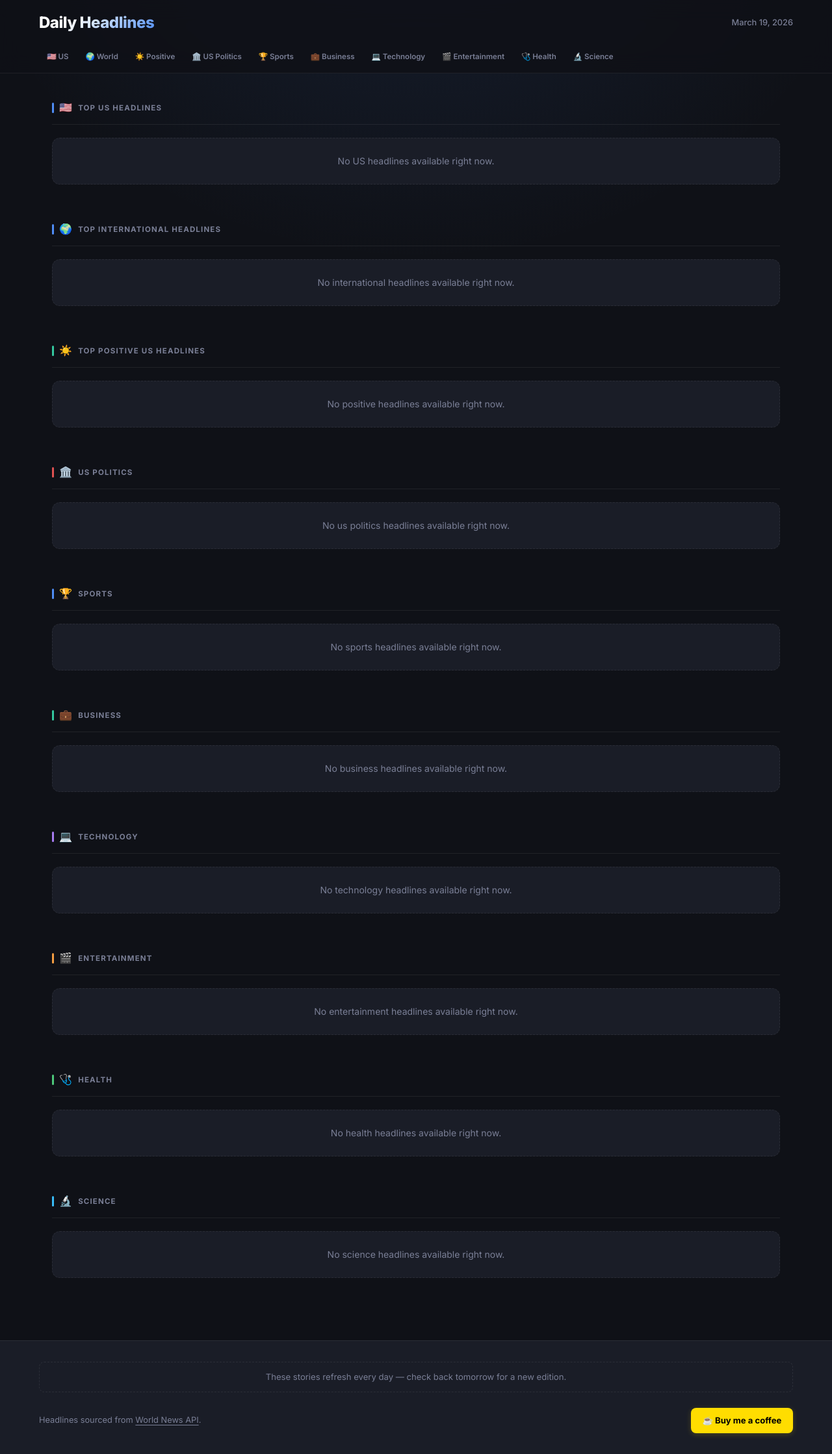
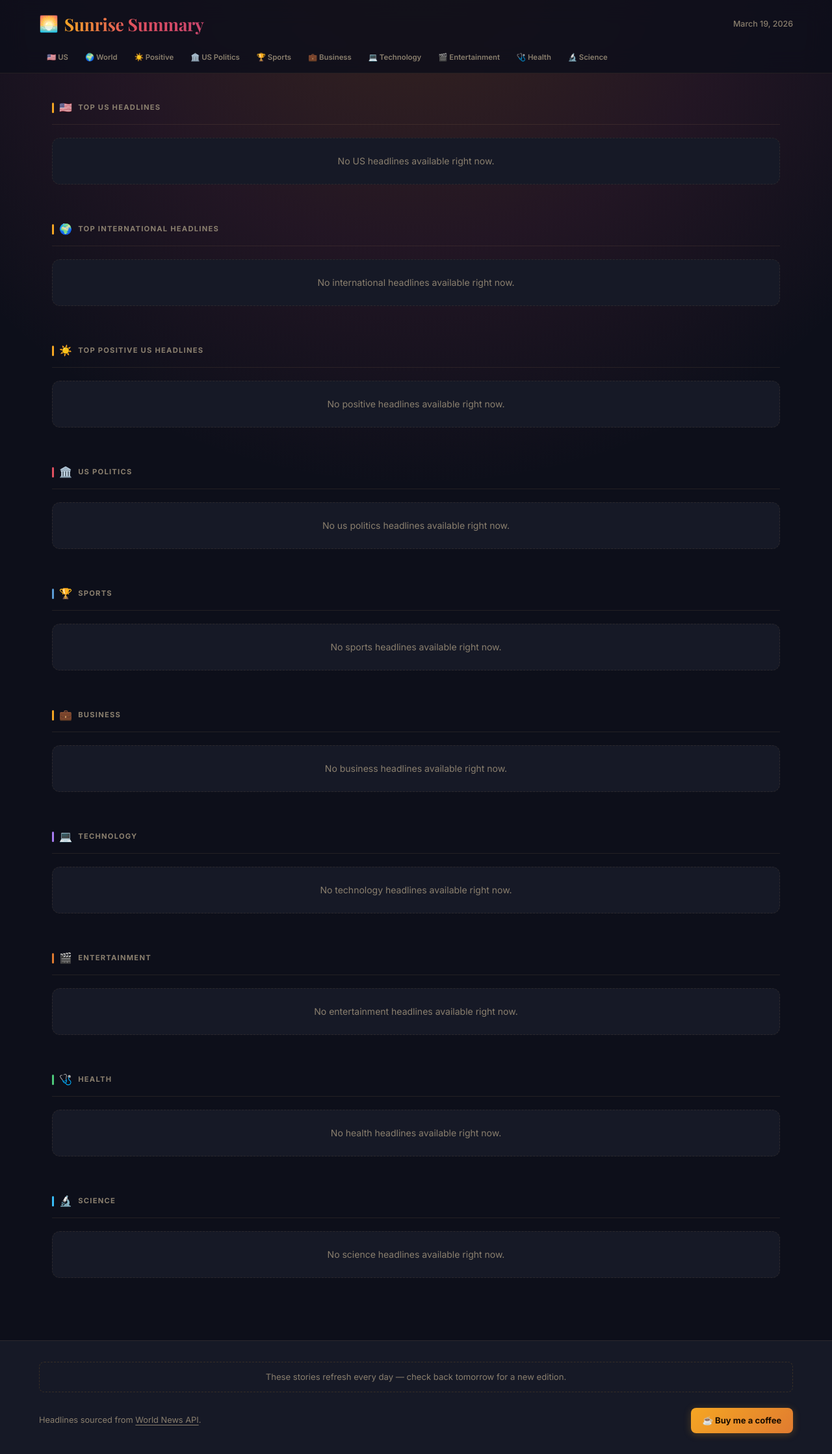
Before and after one commit to christophercobar4/news-dashboard, a Flask app: page / in a window 1280 px wide. Shown: the whole page at 65% size. Run offline with Flask 3, Linux system fonts and the light colour scheme; data that the repository does not hold is empty.

Commit message:
Rebrand to Sunrise Summary with warm sunrise color theme

```diff
--- a/static/style.css
+++ b/static/style.css
@@ -1,57 +1,72 @@
 /* ============================================================
    Imports
    ============================================================ */
-@import url('https://fonts.googleapis.com/css2?family=Inter:wght@400;500;600;700;800&display=swap');
+@import url('https://fonts.googleapis.com/css2?family=Inter:wght@400;500;600;700;800&family=Playfair+Display:wght@700&display=swap');
 
 /* ============================================================
-   Design tokens
+   Design tokens — sunrise palette
    ============================================================ */
 :root {
-  --bg:          #0f1117;
-  --surface:     #1a1d27;
-  --surface-2:   #22263a;
-  --border:      rgba(255,255,255,0.07);
-  --text:        #e8eaf0;
-  --text-muted:  #7a7f96;
-  --accent:      #4f8ef7;
-  --accent-hover:#6ba3ff;
-  --radius:      12px;
-  --radius-sm:   8px;
-  --shadow:      0 4px 24px rgba(0,0,0,0.35);
-  --shadow-hover:0 8px 32px rgba(0,0,0,0.5);
-  --max-w:       1160px;
-  --transition:  0.18s ease;
+  /* Backgrounds: deep pre-dawn navy fading to warm amber */
+  --bg:            #0d0f1a;
+  --bg-glow:       radial-gradient(ellipse 100% 55% at 50% -5%,
+                     rgba(255,140,50,0.18) 0%,
+                     rgba(220,80,120,0.10) 40%,
+                     transparent 70%);
+  --surface:       #161926;
+  --surface-2:     #1e2235;
+  --border:        rgba(255,200,120,0.09);
+  --border-hover:  rgba(255,200,120,0.18);
 
-  /* Category accent colours */
-  --c-politics:     #e05252;
-  --c-sports:       #4f8ef7;
-  --c-business:     #34c9a0;
-  --c-technology:   #a87cf3;
-  --c-entertainment:#f59e42;
-  --c-health:       #4dc97a;
-  --c-science:      #38bdf8;
-  --c-positive:     #34c9a0;
+  /* Text */
+  --text:          #f5ede0;
+  --text-muted:    #8a7f6e;
+
+  /* Sunrise accent spectrum */
+  --sunrise-gold:  #f5a623;
+  --sunrise-amber: #e07b30;
+  --sunrise-coral: #e05060;
+  --sunrise-pink:  #c9456e;
+  --sunrise-sky:   #5b9bd5;
+
+  /* Primary interactive accent */
+  --accent:        var(--sunrise-gold);
+  --accent-hover:  #ffc04a;
+
+  /* Category colours */
+  --c-politics:      #e05060;
+  --c-sports:        #5b9bd5;
+  --c-business:      #f5a623;
+  --c-technology:    #a87cf3;
+  --c-entertainment: #e07b30;
+  --c-health:        #4dc97a;
+  --c-science:       #38bdf8;
+  --c-positive:      #f5a623;
+
+  --radius:    12px;
+  --radius-sm:  8px;
+  --shadow:     0 4px 24px rgba(0,0,0,0.4);
+  --shadow-hover: 0 8px 36px rgba(0,0,0,0.55);
+  --max-w:     1160px;
+  --transition: 0.18s ease;
 }
 
 /* ============================================================
    Reset & base
    ============================================================ */
 *, *::before, *::after { box-sizing: border-box; margin: 0; padding: 0; }
-
 html { scroll-behavior: smooth; }
 
 body {
   font-family: 'Inter', system-ui, sans-serif;
   background-color: var(--bg);
-  background-image:
-    radial-gradient(ellipse 80% 40% at 50% -10%, rgba(79,142,247,0.12) 0%, transparent 70%);
+  background-image: var(--bg-glow);
   color: var(--text);
   line-height: 1.6;
   min-height: 100vh;
 }
 
 a { color: inherit; text-decoration: none; }
-a:hover { text-decoration: none; }
 
 /* ============================================================
    Header
@@ -60,9 +75,9 @@ a:hover { text-decoration: none; }
   position: sticky;
   top: 0;
   z-index: 100;
-  background: rgba(15,17,23,0.82);
-  backdrop-filter: blur(16px);
-  -webkit-backdrop-filter: blur(16px);
+  background: rgba(13,15,26,0.85);
+  backdrop-filter: blur(18px);
+  -webkit-backdrop-filter: blur(18px);
   border-bottom: 1px solid var(--border);
   padding: 0 1.25rem;
 }
@@ -74,21 +89,40 @@ a:hover { text-decoration: none; }
   align-items: center;
   justify-content: space-between;
   gap: 1rem;
-  padding: 1rem 0 0.6rem;
+  padding: 1rem 0 0.5rem;
 }
 
 .site-title {
-  font-size: 1.5rem;
-  font-weight: 800;
-  letter-spacing: -0.02em;
-  background: linear-gradient(135deg, #fff 30%, var(--accent));
+  font-family: 'Playfair Display', Georgia, serif;
+  font-size: 1.65rem;
+  font-weight: 700;
+  letter-spacing: -0.01em;
+  background: linear-gradient(100deg,
+    var(--sunrise-gold) 0%,
+    var(--sunrise-coral) 50%,
+    var(--sunrise-pink) 100%);
   -webkit-background-clip: text;
   -webkit-text-fill-color: transparent;
   background-clip: text;
 }
 
+/* Sun icon that sits just before the title text */
+.site-title-wrap {
+  display: flex;
+  align-items: center;
+  gap: 0.55rem;
+}
+
+.site-title-icon {
+  font-size: 1.5rem;
+  line-height: 1;
+  /* keep the emoji coloured, not gradient */
+  -webkit-text-fill-color: initial;
+  background: none;
+}
+
 .site-date {
-  font-size: 0.8rem;
+  font-size: 0.78rem;
   font-weight: 500;
   color: var(--text-muted);
   white-space: nowrap;
@@ -103,27 +137,27 @@ a:hover { text-decoration: none; }
   display: flex;
   flex-wrap: wrap;
   gap: 0.15rem 0.1rem;
-  padding: 0.5rem 0 0.65rem;
+  padding: 0.45rem 0 0.6rem;
   overflow-x: auto;
   scrollbar-width: none;
 }
 .section-nav::-webkit-scrollbar { display: none; }
 
 .section-nav a {
-  font-size: 0.72rem;
+  font-size: 0.71rem;
   font-weight: 600;
   color: var(--text-muted);
   white-space: nowrap;
-  padding: 0.3rem 0.7rem;
+  padding: 0.28rem 0.7rem;
   border-radius: 20px;
   border: 1px solid transparent;
   transition: color var(--transition), background var(--transition), border-color var(--transition);
 }
 
 .section-nav a:hover {
-  color: var(--text);
-  background: var(--surface-2);
-  border-color: var(--border);
+  color: var(--sunrise-gold);
+  background: rgba(245,166,35,0.08);
+  border-color: rgba(245,166,35,0.2);
 }
 
 /* ============================================================
@@ -157,10 +191,10 @@ a:hover { text-decoration: none; }
 .news-section { display: flex; flex-direction: column; gap: 1.25rem; }
 
 .section-title {
-  font-size: 0.72rem;
+  font-size: 0.7rem;
   font-weight: 700;
   text-transform: uppercase;
-  letter-spacing: 0.1em;
+  letter-spacing: 0.11em;
   color: var(--text-muted);
   display: flex;
   align-items: center;
@@ -175,18 +209,19 @@ a:hover { text-decoration: none; }
   width: 3px;
   height: 1rem;
   border-radius: 2px;
-  background: var(--accent);
+  background: var(--sunrise-gold);
   flex-shrink: 0;
 }
 
-.category-politics    .section-title::before { background: var(--c-politics); }
-.category-sports      .section-title::before { background: var(--c-sports); }
-.category-business    .section-title::before { background: var(--c-business); }
-.category-technology  .section-title::before { background: var(--c-technology); }
+/* Category pip colours */
+.category-politics      .section-title::before { background: var(--c-politics); }
+.category-sports        .section-title::before { background: var(--c-sports); }
+.category-business      .section-title::before { background: var(--c-business); }
+.category-technology    .section-title::before { background: var(--c-technology); }
 .category-entertainment .section-title::before { background: var(--c-entertainment); }
-.category-health      .section-title::before { background: var(--c-health); }
-.category-science     .section-title::before { background: var(--c-science); }
-#positive             .section-title::before { background: var(--c-positive); }
+.category-health        .section-title::before { background: var(--c-health); }
+.category-science       .section-title::before { background: var(--c-science); }
+#positive               .section-title::before { background: var(--c-positive); }
 
 .section-icon { font-size: 1rem; }
 
@@ -364,7 +399,7 @@ a:hover { text-decoration: none; }
   color: var(--text-muted);
   text-align: center;
   padding: 0.75rem 1rem;
-  border: 1px dashed rgba(255,255,255,0.08);
+  border: 1px dashed rgba(245,166,35,0.15);
   border-radius: var(--radius-sm);
 }
 
@@ -394,37 +429,33 @@ a:hover { text-decoration: none; }
 .bmc-btn {
   display: inline-flex;
   align-items: center;
-  gap: 0.5rem;
-  background: #FFDD00;
-  color: #000;
+  gap: 0.45rem;
+  background: linear-gradient(135deg, var(--sunrise-gold), var(--sunrise-amber));
+  color: #1a0d00;
   font-family: 'Inter', sans-serif;
   font-size: 0.82rem;
   font-weight: 700;
   padding: 0.55rem 1.1rem;
   border-radius: 8px;
   text-decoration: none;
-  transition: background var(--transition), transform var(--transition), box-shadow var(--transition);
-  box-shadow: 0 2px 8px rgba(255,221,0,0.2);
+  transition: opacity var(--transition), transform var(--transition), box-shadow var(--transition);
+  box-shadow: 0 2px 12px rgba(245,166,35,0.25);
   white-space: nowrap;
 }
 
 .bmc-btn:hover {
-  background: #ffe833;
+  opacity: 0.92;
   transform: translateY(-2px);
-  box-shadow: 0 6px 16px rgba(255,221,0,0.3);
+  box-shadow: 0 6px 20px rgba(245,166,35,0.35);
   text-decoration: none;
 }
-
-.bmc-btn svg { flex-shrink: 0; }
 
 /* ============================================================
    Responsive
    ============================================================ */
 @media (max-width: 700px) {
-  .site-title { font-size: 1.2rem; }
-
+  .site-title { font-size: 1.3rem; }
   .headline-list { grid-template-columns: 1fr; }
-
   .footer-inner { flex-direction: column; align-items: flex-start; }
 }
 
--- a/templates/index.html
+++ b/templates/index.html
@@ -3,7 +3,7 @@
 <head>
   <meta charset="UTF-8" />
   <meta name="viewport" content="width=device-width, initial-scale=1.0" />
-  <title>Daily Headlines</title>
+  <title>Sunrise Summary</title>
   <link rel="preconnect" href="https://fonts.googleapis.com" />
   <link rel="preconnect" href="https://fonts.gstatic.com" crossorigin />
   <link rel="stylesheet" href="{{ url_for('static', filename='style.css') }}" />
@@ -12,7 +12,10 @@
 
   <header class="site-header">
     <div class="header-inner">
-      <h1 class="site-title">Daily Headlines</h1>
+      <h1 class="site-title-wrap">
+        <span class="site-title-icon">🌅</span>
+        <span class="site-title">Sunrise Summary</span>
+      </h1>
       <p class="site-date">{{ today }}</p>
     </div>
     <nav class="section-nav">
```
Also changed, not shown: other parts of static/style.css (+34 -34 lines).
